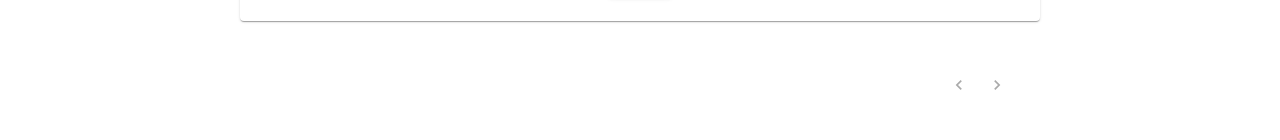
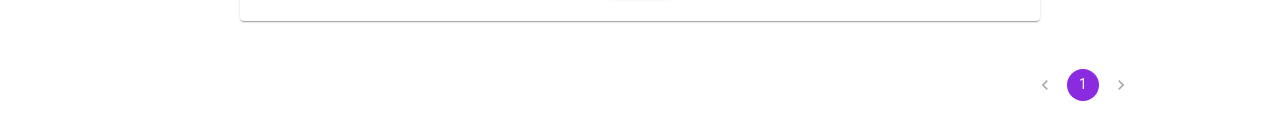
Before and after one commit to goncharov-p/to-do-with-pagination, a React (Create React App) app: page / in a window 1280 px wide. Shown: the part 216-356 px from the top of the page. Built offline with nearby package versions, Linux system fonts and the light colour scheme.

Commit message:
todo with context

```diff
--- a/src/App.tsx
+++ b/src/App.tsx
@@ -8,30 +8,28 @@ import { TextField } from "@mui/material";
 import { Button } from "@mui/material";
 import { Box } from "@mui/material";
 import { ItemList } from "./components/ItemList";
-import { useEffect, useState } from "react";
-import { Todo } from "./class/Todo";
+import { useState,useContext } from "react";
 import { TodoTypes } from "/home/user/todo-tS/to-do/src/class/TodoInterface";
-import { elementAcceptingRef } from "@mui/utils";
+import { Context } from "./context/count-context";
+
 
 const App: React.FC = () => {
-  const [value, setValue] = useState("");
-
-  // const Todos: TodoTypes[] = []; массив не работает
-
-  const [todos, setTodos] = useState<TodoTypes[]>([]);
-
-  const todoPush = () => {
-    // let todo: TodoTypes = { text: value, complete: false };
-    // Todos.push(todo); закоментированный код не работает
-    if (value) {
-      setTodos([...todos, { id: Date.now(), text: value, complete: false }]);
-      setValue("");
+  const [newTaskText, setNewTaskText] = useState("");
+  // const [todos, setTodos] = useState<TodoTypes[]>([]);
+const {todos, setTodos}=useContext(Context);
+  const AddTask = () => {
+    if (newTaskText) {
+      setTodos([
+        ...todos,
+        { id: Date.now(), text: newTaskText, complete: false },
+      ]);
+      setNewTaskText("");
     }
   };
 
   const check = (id: number): void => {
     setTodos(
-      todos.map((element) => {
+      todos.map((element:any) => {
         if (element.id !== id) return element;
         return {
           ...element,
@@ -42,17 +40,20 @@ const App: React.FC = () => {
   };
 
   const deleteTodo = (id: number): void => {
-    setTodos(todos.filter((element) => element.id != id));
+    setTodos(todos.filter((element:any) => element.id !== id));
   };
 
-  const editTodo = (id: number, TextEdit: string): void => {
-    setTodos(todos.map((elem)=>{
-      if(elem.id!==id){return elem}else{
-        return{...elem,text:TextEdit}
-      }
-    }))
+  const editTodo = (id: number, textEdit: string): void => {
+    setTodos(
+      todos.map((elem:any) => {
+        if (elem.id !== id) {
+          return elem;
+        } else {
+          return { ...elem, text: textEdit };
+        }
+      })
+    );
   };
-  console.log(todos);
 
   return (
     <div>
@@ -69,19 +70,19 @@ const App: React.FC = () => {
             id="outlined-basic"
             label="Enter Title"
             variant="outlined"
-            value={value}
+            value={newTaskText}
             fullWidth
-            onChange={(e) => setValue(e.target.value)}
+            onChange={(e) => setNewTaskText(e.target.value)}
           />
           <Box textAlign="center">
-            <Button variant="contained" sx={{ mt: 2 }} onClick={todoPush}>
+            <Button variant="contained" sx={{ mt: 2 }} onClick={AddTask}>
               Add
             </Button>
           </Box>
         </CardContent>
       </Card>
       <ItemList
-        items={todos}
+        // items={todos}
         check={check}
         deleteTodo={deleteTodo}
         editTodo={editTodo}
--- a/src/components/ItemList.tsx
+++ b/src/components/ItemList.tsx
@@ -1,54 +1,54 @@
-import React, { useState } from "react";
+import React, { useState,useContext } from "react";
 import { ItemTodos } from "./ItemTodos";
-import { TodoTypes } from "/home/user/todo-tS/to-do/src/class/TodoInterface";
 import Pagination from "@mui/material/Pagination";
-import {Box} from "@mui/material";
+import { Box } from "@mui/material";
+import {Context} from "../context/count-context"
 
-
-interface ToProps {
-  items: TodoTypes[];
+interface ItemListProps {
   check: (id: number) => void;
   deleteTodo: (id: number) => void;
-  editTodo: (id: number, TextEdit: string) => void;
+  editTodo: (id: number, textEdit: string) => void;
 }
 
-const ItemList: React.FC<ToProps> = (props) => {
-  const { items, check, deleteTodo, editTodo } = props;
-  const countItem =Math.ceil(items.length / 3);
+export const ItemList: React.FC<ItemListProps> = (props) => {
+  const {  check, deleteTodo, editTodo } = props;
+  const {todos, setTodos}=useContext(Context);
 
-  const [page, setPage] = React.useState(1);
+  const countItem =todos.length? Math.ceil(todos.length / 10):1;
+
+  const [page, setPage] = useState(1);
   const handleChange = (event: React.ChangeEvent<unknown>, value: number) => {
     setPage(value);
   };
 
-  const lastIndex = page * 3;
-  const firstIndex = lastIndex - 3;
-  const currentP = items.slice(firstIndex, lastIndex);
+  const lastIndex = page * 10;
+  const firstIndex = lastIndex - 10;
+  const currentPage = todos.slice(firstIndex, lastIndex);
 
   return (
     <div>
       <Box sx={{ m: "auto", width: 1000 }}>
-      {currentP.map((element, index) => (
+        {currentPage.map((element:any) => (
           <ItemTodos
             {...element}
-          key={index}
+            key={element.id}
             check={check}
             deleteTodo={deleteTodo}
             editTodo={editTodo}
           />
         ))}
-
+        <Box  sx={{ ml: 75, mt: 6 }}>
         <Pagination
           count={countItem}
           defaultPage={1}
-        siblingCount={0}
-        boundaryCount={items.length}
-        page={page}
-        onChange={handleChange} sx={{ml:100,mt:6}}
+          siblingCount={1}
+          boundaryCount={1}
+          onChange={handleChange}
+          sx={{ display: 'flex',justifyContent:'flex-end'}}
           color="primary"
         />
+        </Box>
       </Box>
     </div>
   );
 };
-export { ItemList };
--- a/src/components/ItemTodos.tsx
+++ b/src/components/ItemTodos.tsx
@@ -1,71 +1,84 @@
 import React, { useState } from "react";
-import { Card } from "@mui/material";
 import DeleteForeverIcon from "@mui/icons-material/DeleteForever";
-import { Checkbox, Stack, Container, Box, TextField } from "@mui/material";
+import { Checkbox, Stack, Box, TextField } from "@mui/material";
 import { TodoTypes } from "/home/user/todo-tS/to-do/src/class/TodoInterface";
 import ModeEditIcon from "@mui/icons-material/ModeEdit";
-import CheckIcon from '@mui/icons-material/Check';
-import CheckCircleSharpIcon from '@mui/icons-material/CheckCircleSharp';
-import RadioButtonUncheckedSharpIcon from '@mui/icons-material/RadioButtonUncheckedSharp';
-import { withStyles, makeStyles } from "@material-ui/core/styles";
-import Pagination from '@mui/material/Pagination';
+import CheckIcon from "@mui/icons-material/Check";
+import CheckCircleSharpIcon from "@mui/icons-material/CheckCircleSharp";
+import RadioButtonUncheckedSharpIcon from "@mui/icons-material/RadioButtonUncheckedSharp";
+import { makeStyles } from "@material-ui/core/styles";
 
-interface ElProps extends TodoTypes {
+interface ItemTodosProps extends TodoTypes {
   check: (id: number) => void;
   deleteTodo: (id: number) => void;
-  editTodo: (id: number,TextEdit:string) => void;
-
+  editTodo: (id: number, textEdit: string) => void;
 }
 
-const ItemTodos: React.FC<ElProps> = (props) => {
-  const { id, text, complete, check, deleteTodo, editTodo } = props;
+const useStyles = makeStyles({
+  field: {
+    color: "#8A2BE2",
+  },
+});
+
+export const ItemTodos: React.FC<ItemTodosProps> = (props) => {
+  const { check, deleteTodo, editTodo, ...task } = props;
   const [edit, SetEdit] = useState<boolean>(false);
-  const [TextEdit, setTextEdit] = useState("");
-  console.log(edit);
-  const useStyles = makeStyles({
-    field:{
-      color:"#8A2BE2",
-      }
+  const [textEdit, setTextEdit] = useState("");
 
-    }
-  )
-
- const classes = useStyles()
+  const classes = useStyles();
 
   return (
     <div>
       <Box sx={{ m: "auto", width: 1000 }}>
         <Stack direction="row" sx={{ justifyContent: "space-between" }}>
           <Stack direction="row">
-            <Checkbox icon={<RadioButtonUncheckedSharpIcon sx={{ color:["#8A2BE2"]}}/>} checkedIcon={<CheckCircleSharpIcon sx={{ color:["#8A2BE2"]}}/>} sx={{ mr: 3}} onChange={() => check(id)} />
+            <Checkbox
+              icon={
+                <RadioButtonUncheckedSharpIcon sx={{ color: ["#8A2BE2"] }} />
+              }
+              checkedIcon={<CheckCircleSharpIcon sx={{ color: ["#8A2BE2"] }} />}
+              sx={{ mr: 3 }}
+              onChange={() => check(task.id)}
+            />
             {edit ? (
               <TextField
                 id="standard-basic"
                 label="Отредактируйте текст"
                 variant="standard"
                 size="small"
-                value={TextEdit}
+                value={textEdit}
                 onChange={(e) => setTextEdit(e.target.value)}
               />
             ) : (
-              <p className={classes.field}>{text}</p>
+              <p className={classes.field}>{task.text}</p>
             )}
           </Stack>
           <Stack direction="row" mt="auto" mb="auto">
-              {edit?<CheckIcon sx={{ color:["#8A2BE2"]}} onClick = {()=>{editTodo(id,TextEdit);SetEdit(false)}}/>
-              :<ModeEditIcon
-              sx={{ color:["#8A2BE2"]}}
-              onClick={() => {
-                SetEdit(true);
-                setTextEdit(text);
-              }}
-            />}
+            {edit ? (
+              <CheckIcon
+                sx={{ color: ["#8A2BE2"] }}
+                onClick={() => {
+                  editTodo(task.id, textEdit);
+                  SetEdit(false);
+                }}
+              />
+            ) : (
+              <ModeEditIcon
+                sx={{ color: ["#8A2BE2"] }}
+                onClick={() => {
+                  SetEdit(true);
+                  setTextEdit(task.text);
+                }}
+              />
+            )}
 
-            <DeleteForeverIcon onClick={() => deleteTodo(id)} sx={{ mr: 2,color:["#8A2BE2"]}}/>
+            <DeleteForeverIcon
+              onClick={() => deleteTodo(task.id)}
+              sx={{ mr: 2, color: ["#8A2BE2"] }}
+            />
           </Stack>
         </Stack>
       </Box>
     </div>
   );
 };
-export { ItemTodos };
--- /dev/null
+++ b/src/context/count-context.js
@@ -0,0 +1,3 @@
+import React from 'react'
+
+export const Context = React.createContext();
--- a/src/index.tsx
+++ b/src/index.tsx
@@ -1,8 +1,11 @@
-import React from 'react';
+import React,{useState} from 'react';
 import ReactDOM from 'react-dom';
 import App from './App';
 import reportWebVitals from './reportWebVitals';
 import { ThemeProvider, createTheme } from "@mui/material";
+import { Context } from './context/count-context';
+import { TodoTypes } from "/home/user/todo-tS/to-do/src/class/TodoInterface";
+
 
 const theme = createTheme({
   palette:{
@@ -12,12 +15,21 @@ const theme = createTheme({
   }
 });
 
+const Main=() => {
+  const [todos, setTodos] = useState<TodoTypes[]>([]);
+  return(
+  <React.StrictMode>
+    <Context.Provider value={{todos, setTodos}}>
+  <ThemeProvider theme={theme}>
+  <App />
+  </ThemeProvider>
+    </Context.Provider>
+</React.StrictMode>
+  )
+}
+
 ReactDOM.render(
-  <React.StrictMode>
-    <ThemeProvider theme={theme}>
-    <App />
-    </ThemeProvider>
-  </React.StrictMode>,
+ <Main/>,
   document.getElementById('root')
 );
 
```
Lines whose indentation alone changed are shown as unchanged.
